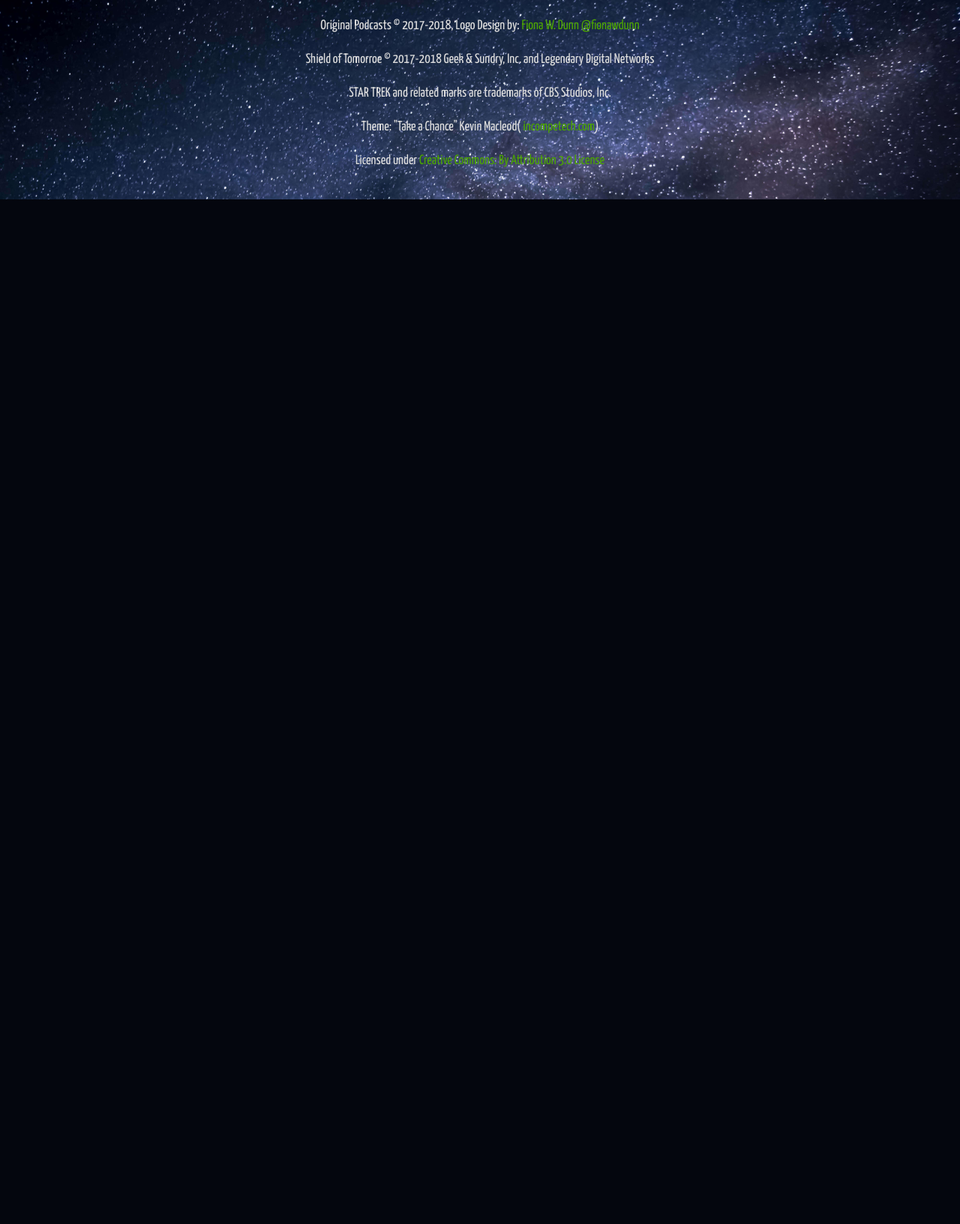
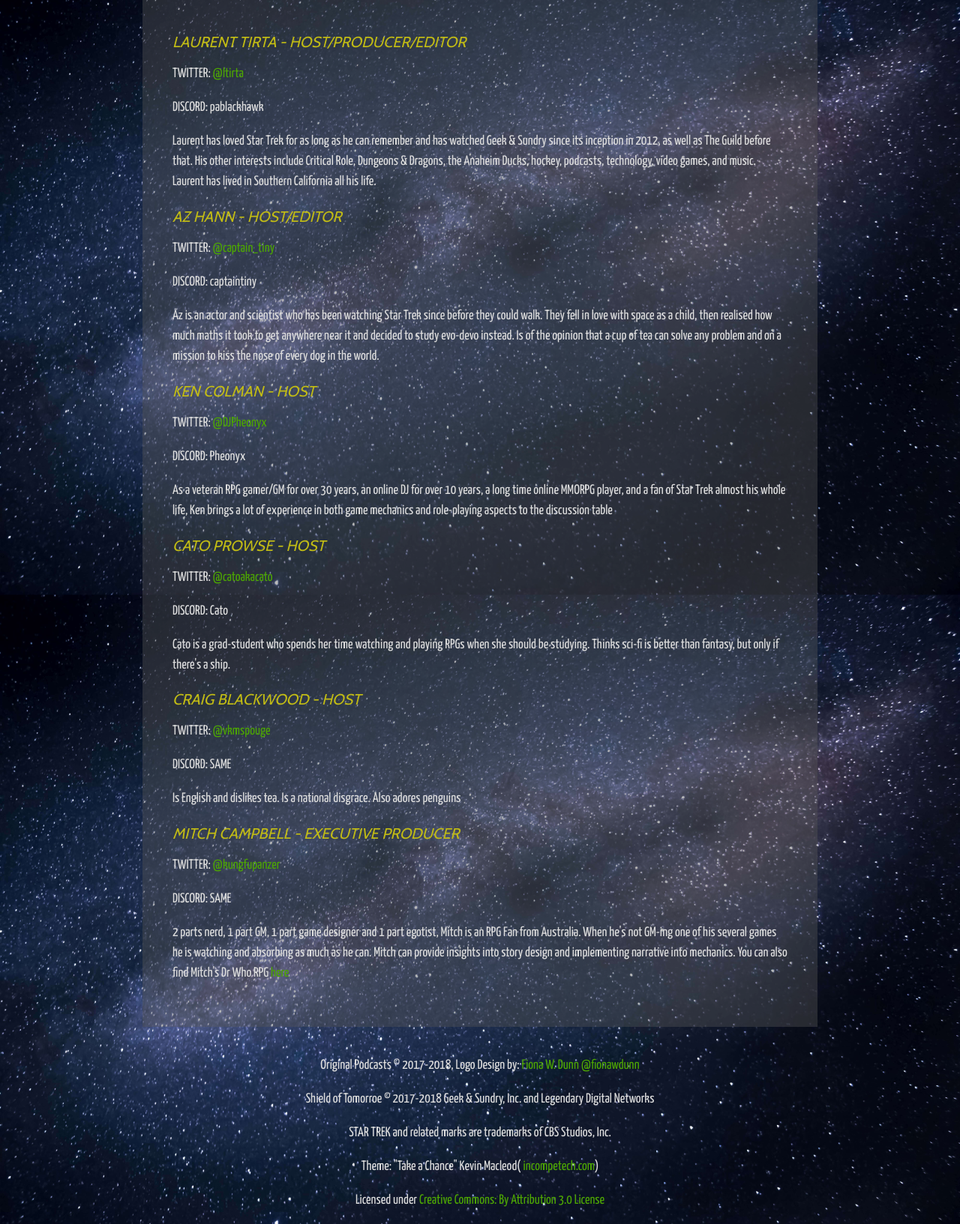
Before and after one commit to pablackhawk/belowdecks, a plain HTML site: page public/people.html in a window 1280 px wide. Shown: the part 915-2548 px from the top of the page at 75% size. Before the commit the page ends 1181 px from the top, so only its background shows below. Drawn offline with nearby package versions, Linux system fonts and the light colour scheme.

Commit message:
Edited pages to add clarity for text

```diff
--- a/assets/css/stylemat.css
+++ b/public/assets/css/stylemat.css
@@ -1,5 +1,10 @@
 * {
   box-sizing: border-box;
+}
+
+body,
+html {
+  height: 100%;
 }
 
 body {
@@ -60,6 +65,13 @@
   margin-bottom: 5%;
 }
 
+.layer {
+  width: 100%;
+  height: 100%;
+  position: absolute;
+  background: rgba(86, 86, 86, 0.4);
+}
+
 .nav-wrapper {
   color: #ddd;
   background: rgba(25, 26, 25, 0.1);
@@ -79,6 +91,8 @@
 
 .content-about {
   padding: 40px;
+  background: rgba(86, 86, 86, 0.4);
+  margin: 0 1%;
 }
 
 .footer {
--- a/people.html
+++ b/public/people.html
@@ -67,7 +67,64 @@
       </div>
     </div>
     <div class="row">
+      <div class="content-about">
 
+        <h3>Laurent Tirta - Host/Producer/Editor</h3>
+        <p>TWITTER:
+          <a href="https://twitter.com/ltirta" target="_blank">@ltirta</a>
+        </p>
+        <p>DISCORD: pablackhawk</p>
+        <p>Laurent has loved Star Trek for as long as he can remember and has watched Geek & Sundry since its inception in 2012,
+          as well as The Guild before that. His other interests include Critical Role, Dungeons &amp; Dragons, the Anaheim
+          Ducks, hockey, podcasts, technology, video games, and music. Laurent has lived in Southern California all his life.</p>
+
+        <h3>Az Hann - Host/Editor</h3>
+        <p>TWITTER:
+          <a href="https://twitter.com/captain_tiny" target="_blank">@captain_tiny</a>
+        </p>
+        <p>DISCORD: captaintiny</p>
+        <p>Az is an actor and scientist who has been watching Star Trek since before they could walk. They fell in love with
+          space as a child, then realised how much maths it took to get anywhere near it and decided to study evo-devo instead.
+          Is of the opinion that a cup of tea can solve any problem and on a mission to kiss the nose of every dog in the
+          world.
+        </p>
+
+        <h3>Ken Colman - HOST</h3>
+        <p>TWITTER:
+          <a href="https://twitter.com/DJPheonyx" target="_blank">@DJPheonyx</a>
+        </p>
+        <p>DISCORD: Pheonyx</p>
+        <p>As a veteran RPG gamer/GM for over 30 years, an online DJ for over 10 years, a long time online MMORPG player, and
+          a fan of Star Trek almost his whole life, Ken brings a lot of experience in both game mechanics and role-playing
+          aspects to the discussion table</p>
+
+        <h3>Cato Prowse - Host</h3>
+        <p>TWITTER:
+          <a href="https://twitter.com/catoakacato" target="_blank">@catoakacato</a>
+        </p>
+        <p>DISCORD: Cato</p>
+        <p>Cato is a grad-student who spends her time watching and playing RPGs when she should be studying. Thinks sci-fi is
+          better than fantasy, but only if there's a ship.</p>
+
+        <h3>Craig Blackwood - Host</h3>
+        <p>TWITTER:
+          <a href="https://twitter.com/vkmspouge" target="_blank">@vkmspouge</a>
+        </p>
+        <p>DISCORD: SAME</p>
+        <p>Is English and dislikes tea. Is a national disgrace. Also adores penguins</p>
+
+        <h3>Mitch Campbell - Executive Producer</h3>
+        <p>TWITTER:
+          <a href="https://twitter.com/kungfupanzer" target="_blank">@kungfupanzer</a>
+        </p>
+        <p>DISCORD: SAME</p>
+        <p>2 parts nerd, 1 part GM, 1 part game designer and 1 part egotist, Mitch is an RPG Fan from Australia. When he's not
+          GM-ing one of his several games he is watching and absorbing as much as he can. Mitch can provide insights into
+          story design and implementing narrative into mechanics. You can also find Mitch's Dr Who RPG
+          <a href="http://auxcrewtbdrpg.com/" target="_blank">here</a>
+        </p>
+
+      </div>
     </div>
     <div class="row footer">
       <div class="col s12">
```
Also changed, not shown: public/about.html (renamed from supplementalreading.html, +28 -14 lines), public/supplementalreading.html (renamed from about.html, +15 -28 lines), public/assets/css/framework.css (renamed from assets/css/framework.css), public/assets/css/reset.css (renamed from assets/css/reset.css), public/assets/css/style.css (renamed from assets/css/style.css), public/assets/images/bdplogo.png (renamed from assets/images/bdplogo.png), public/assets/images/crew.jpeg (renamed from assets/images/crew.jpeg), public/assets/images/okudawarpmath.png (renamed from assets/images/okudawarpmath.png), public/assets/images/sky-lights-space-dark.jpg (renamed from assets/images/sky-lights-space-dark.jpg), public/assets/images/starfield.jpeg (renamed from assets/images/starfield.jpeg), public/assets/images/warptable.gif (renamed from assets/images/warptable.gif), public/assets/javascript/script.js (added), public/contact.html (renamed from contact.html), public/episodes.html (renamed from episodes.html), 1 more files, 2 other files.
